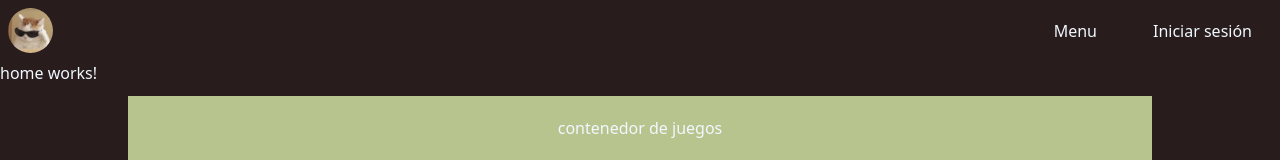
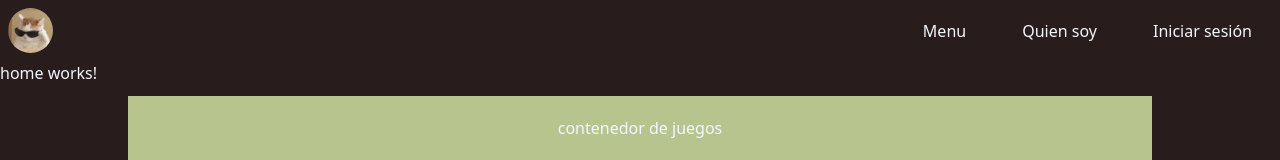
Before and after one commit to DanielaNahir/TP1_laboIV_2024, an Angular app: page /home in a window 1280 px wide. Shown: the top 160 px of the page. Built offline with nearby package versions, Linux system fonts and the light colour scheme.

Commit message:
componente quien soy

```diff
--- a/src/app/app.component.html
+++ b/src/app/app.component.html
@@ -5,6 +5,7 @@
     </nav>
     <nav>
         <button routerLink="home" >Menu</button>
+        <button routerLink="quien-soy">Quien soy</button>
         <button routerLink="login">Iniciar sesión</button>
     </nav>
 </header>
--- a/src/app/app.routes.ts
+++ b/src/app/app.routes.ts
@@ -2,6 +2,7 @@ import { Routes } from '@angular/router';
 import { LoginComponent } from './auth/login/login.component';
 import { Component } from '@angular/core';
 import { HomeComponent } from './page/home/home.component';
+import { QuienSoyComponent } from './page/quien-soy/quien-soy.component';
 
 export const routes: Routes = [
     {
@@ -16,5 +17,9 @@ export const routes: Routes = [
     {
         path: 'login',
         component: LoginComponent
+    },
+    {
+        path: 'quien-soy',
+        component: QuienSoyComponent
     }
 ];
```
